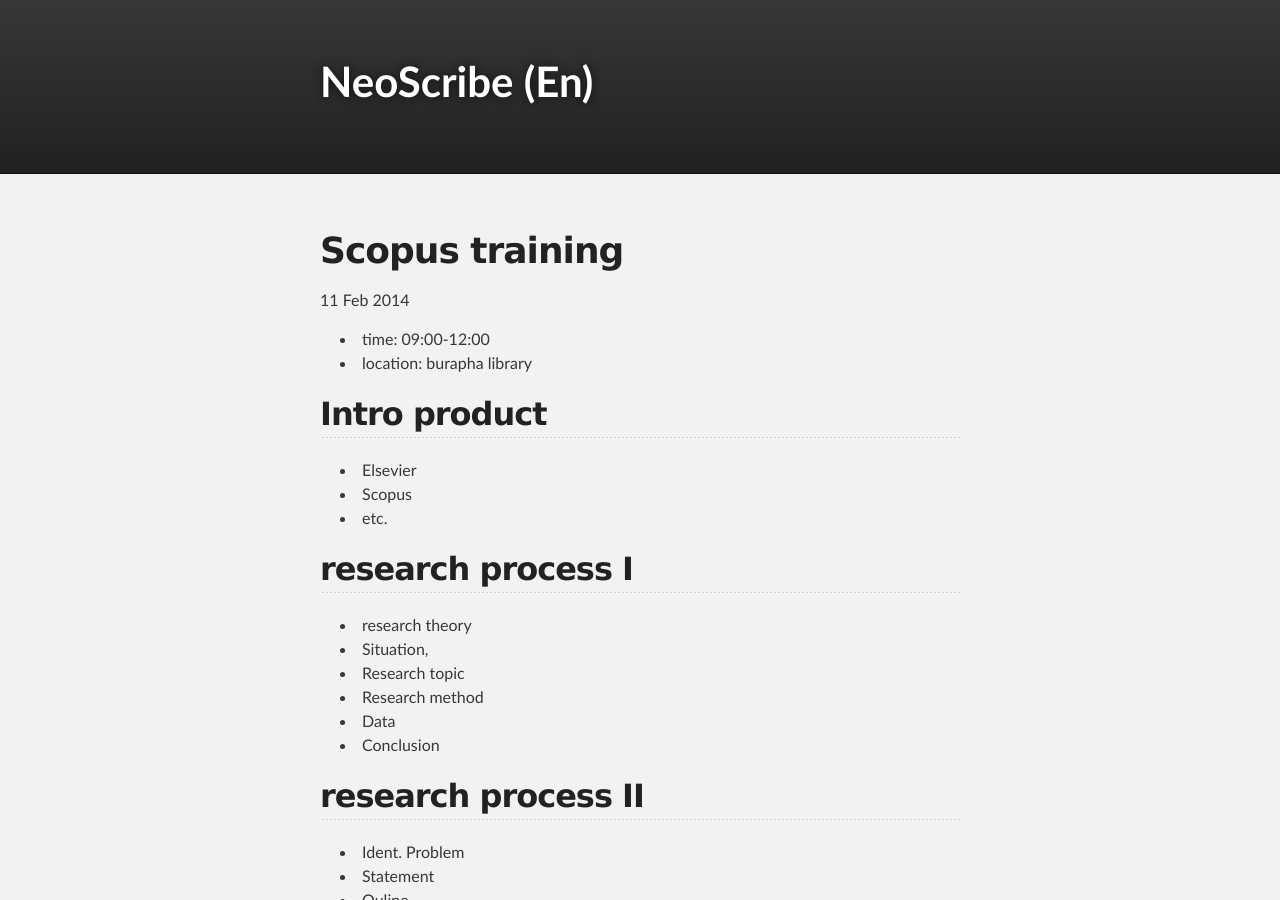
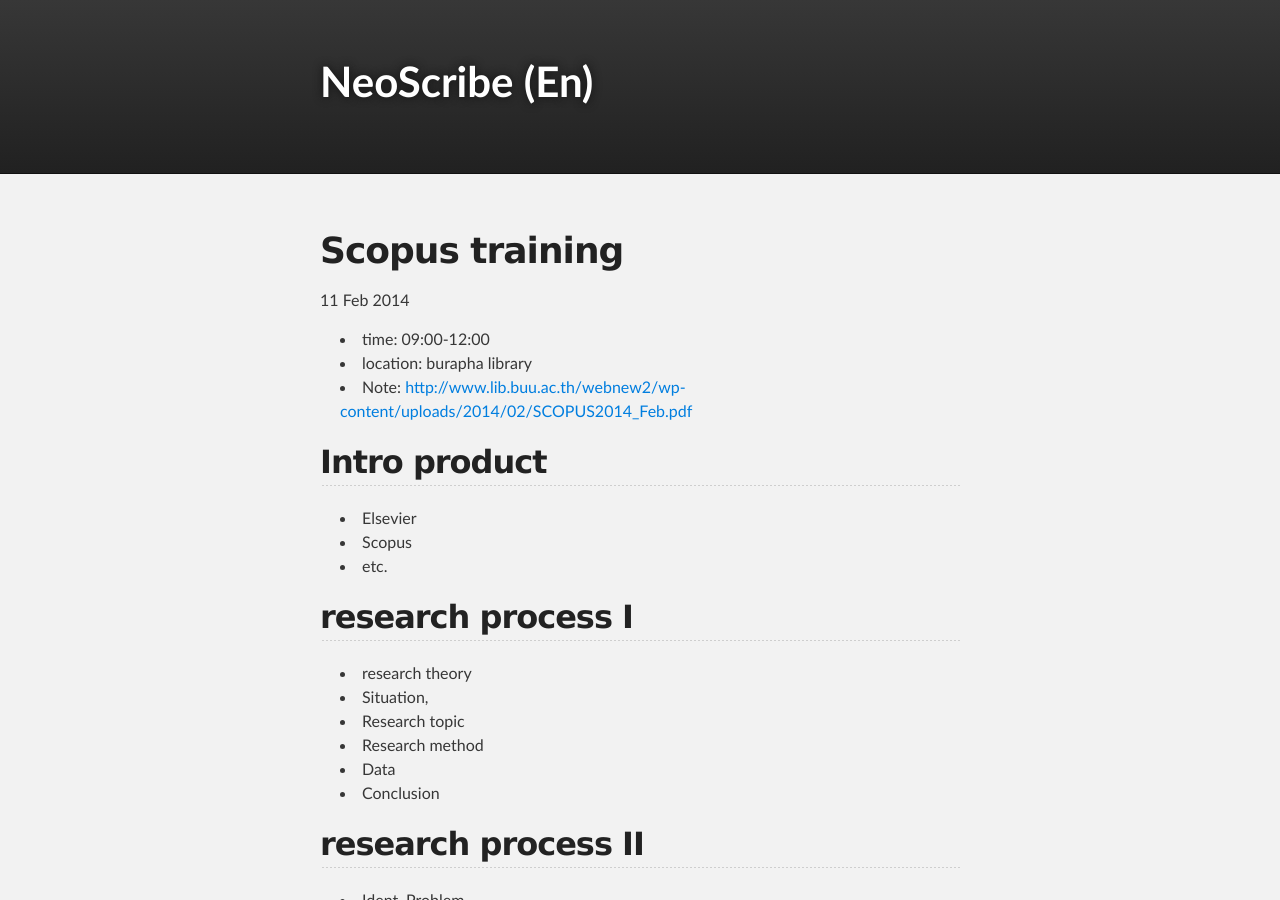
Before and after one commit to vireax/en, a Jekyll site: the page built from _posts/2014-02-11-scopus-training.md, in a window 1280 px wide and 900 px high. Built offline with Jekyll 4.4.1, drawn with Linux system fonts in a browser that asks for light colours.

Commit message:
Update 2014-02-11-scopus-training.md

```diff
--- a/_posts/2014-02-11-scopus-training.md
+++ b/_posts/2014-02-11-scopus-training.md
@@ -6,6 +6,7 @@
 
 * time\: 09\:00-12\:00
 * location\: burapha library
+* Note: [http://www.lib.buu.ac.th/webnew2/wp-content/uploads/2014/02/SCOPUS2014_Feb.pdf](http://www.lib.buu.ac.th/webnew2/wp-content/uploads/2014/02/SCOPUS2014_Feb.pdf)
 
 ## Intro product
 
```
